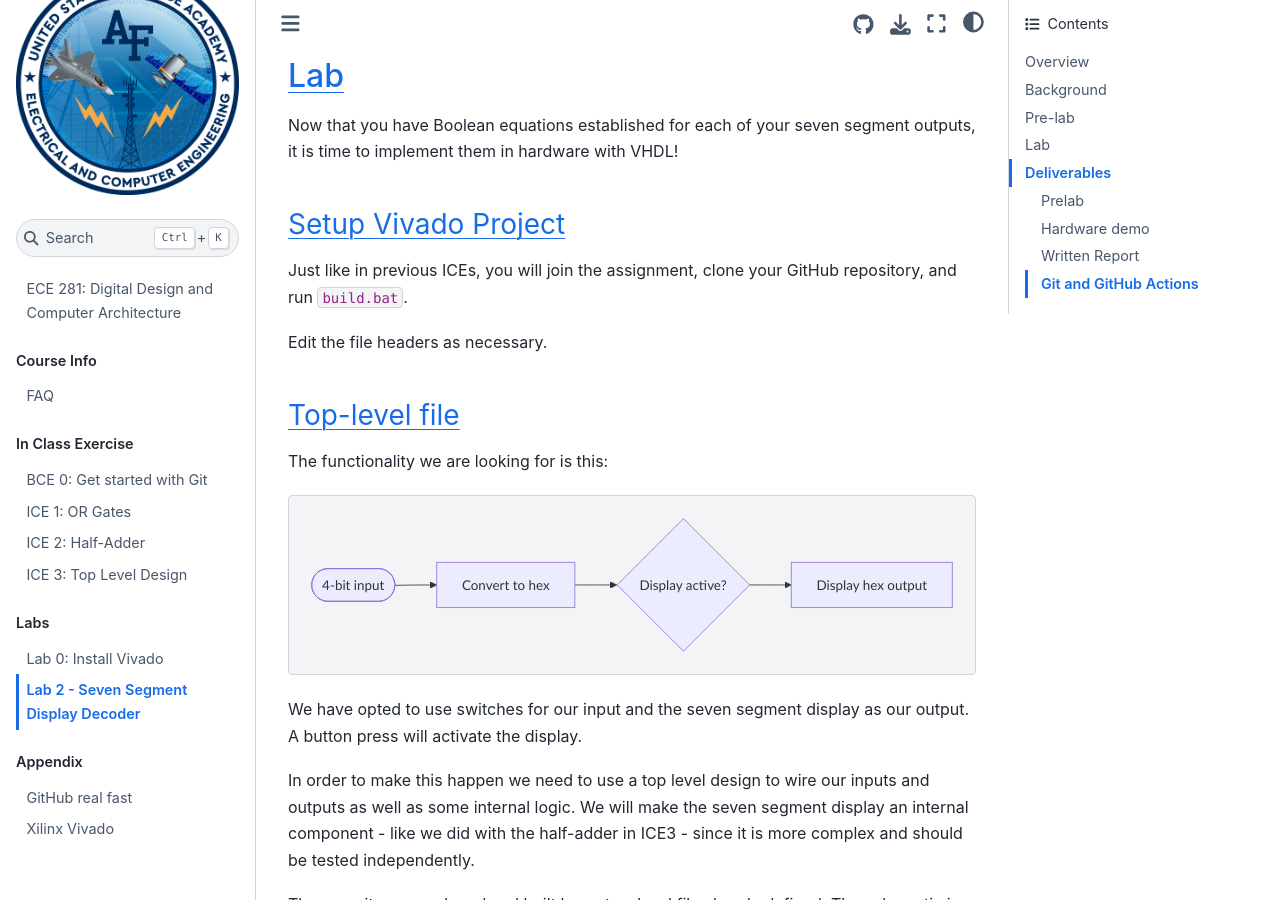
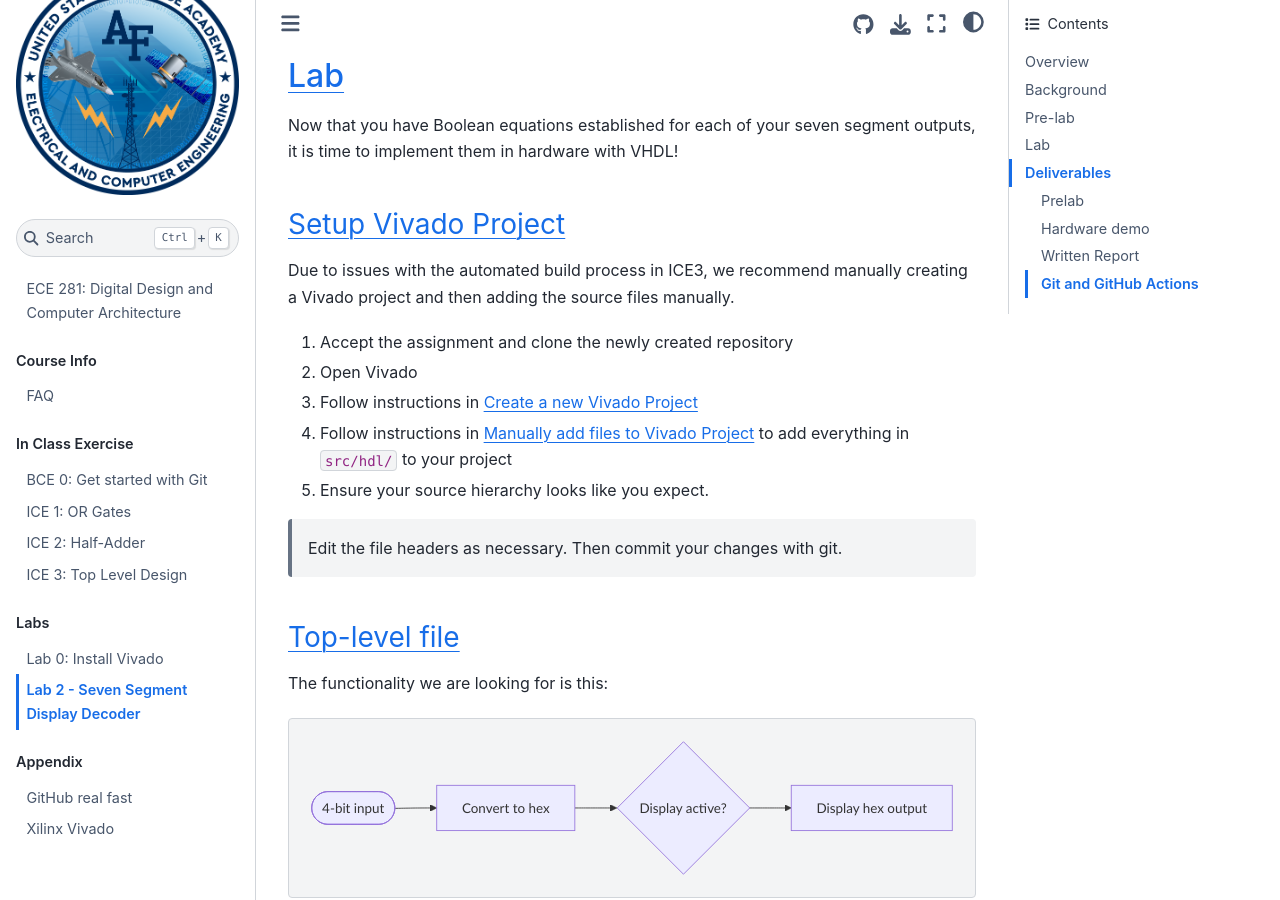
Before and after one commit to USAFA-ECE/ece281-book, a Jupyter Book: the page built from book/lab/lab2.md, in a window 1280 px wide and 900 px high, scrolled down 3962 px. Built offline with Jupyter Book 1.0.4 settings and Sphinx 7.4.7 and the Sphinx Book theme 1.1.4, drawn with Linux system fonts in a browser that asks for light colours; pages that are not in the unit, such as notebooks, are missing from menus.

Commit message:
Update to manual build

```diff
--- a/book/lab/lab2.md
+++ b/book/lab/lab2.md
@@ -104,10 +104,16 @@ segment outputs, it is time to implement them in hardware with VHDL!
 
 ### Setup Vivado Project
 
-Just like in previous ICEs, you will join the assignment, clone your GitHub repository,
-and run `build.bat`.
+Due to issues with the automated build process in ICE3, we recommend manually creating a
+Vivado project and then adding the source files manually.
 
-Edit the file headers as necessary.
+1. Accept the assignment and clone the newly created repository
+2. Open Vivado
+3. Follow instructions in {ref}`create-new-vivado-project`
+4. Follow instructions in {ref}`manual-add-to-vivado-project` to add everything in `src/hdl/` to your project
+5. Ensure your source hierarchy looks like you expect.
+
+> Edit the file headers as necessary. Then commit your changes with git.
 
 ### Top-level file
 
```
Also changed, not shown: book/appendix/vivado.md (+1 -0 lines).
